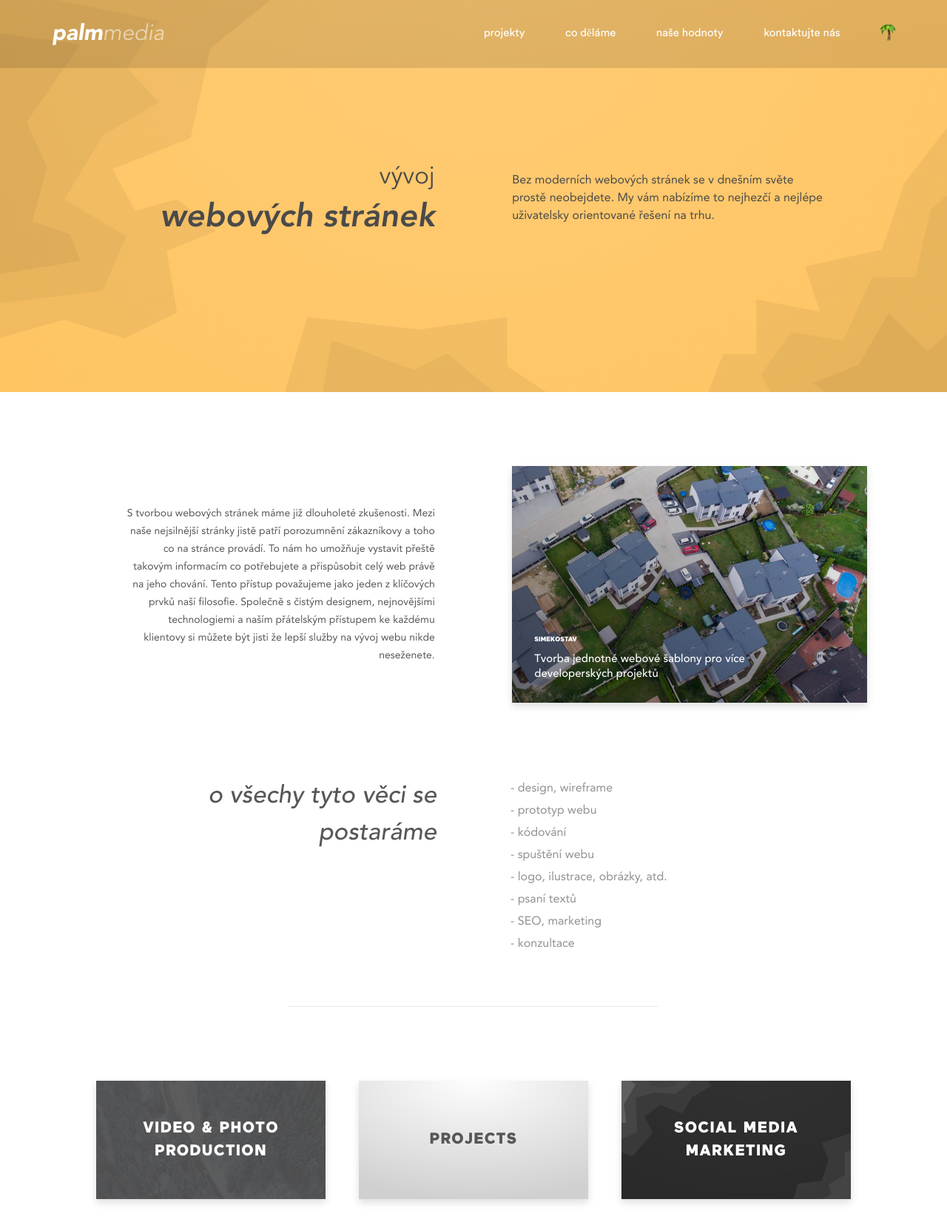
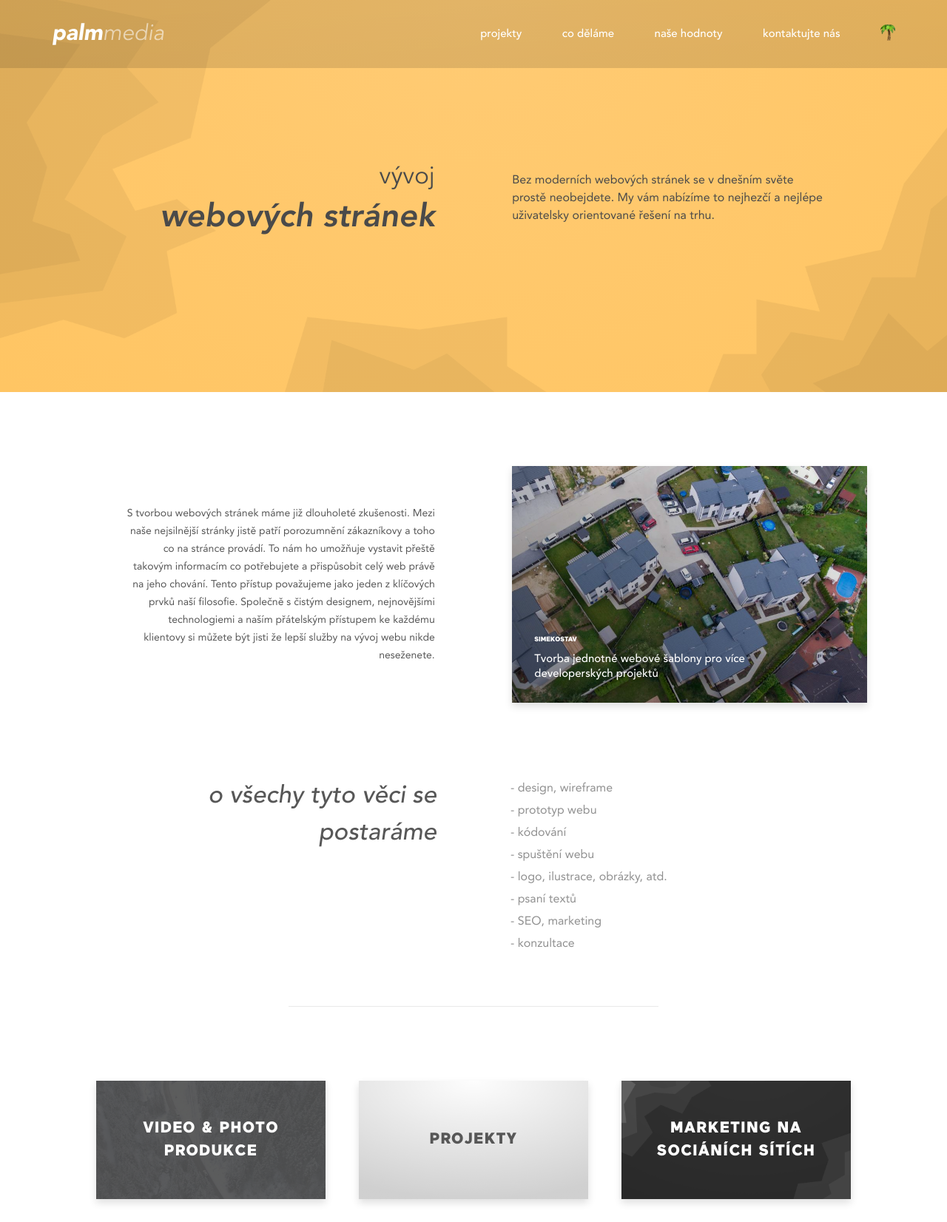
Before and after one commit to StyvekDrtic/palmmedia.cz, a Jekyll site: the page built from website_development.html, in a window 1280 px wide. Shown: the top 1652 px of the page at 74% size. Built offline with Jekyll 4.4.1, drawn with Linux system fonts in a browser that asks for light colours; nearby versions of some CDN libraries; some web fonts are replaced.

Commit message:
font, předělávky překladu

```diff
--- a/_includes/body_web.html
+++ b/_includes/body_web.html
@@ -31,15 +31,15 @@
   <div class="boxes">
     <div class="videoPhotoBox wow fadeInLeft">
       <a href="/video_photo_production"></a>
-      <h4>VIDEO & PHOTO<br>PRODUCTION</h4>
+      <h4>VIDEO & PHOTO<br>PRODUKCE</h4>
     </div>
     <div class="projectsBox wow fadeInDown">
       <a href="/projects"></a>
-      <h4>PROJECTS</h4>
+      <h4>PROJEKTY</h4>
     </div>
     <div class="socialMediaBox wow fadeInRight">
       <a href="/social_media_marketing"></a>
-      <h4>SOCIAL MEDIA<br>MARKETING</h4>
+      <h4>MARKETING NA<br>SOCIÁNÍCH SÍTÍCH</h4>
     </div>
   </div>
   <p>// where to go next?</p>
--- a/_sass/_header.scss
+++ b/_sass/_header.scss
@@ -60,7 +60,7 @@ header {
   }
 
   a {
-    font-family: CirBook;
+    font-family: AveMedium;
   }
 
   ul {
```
